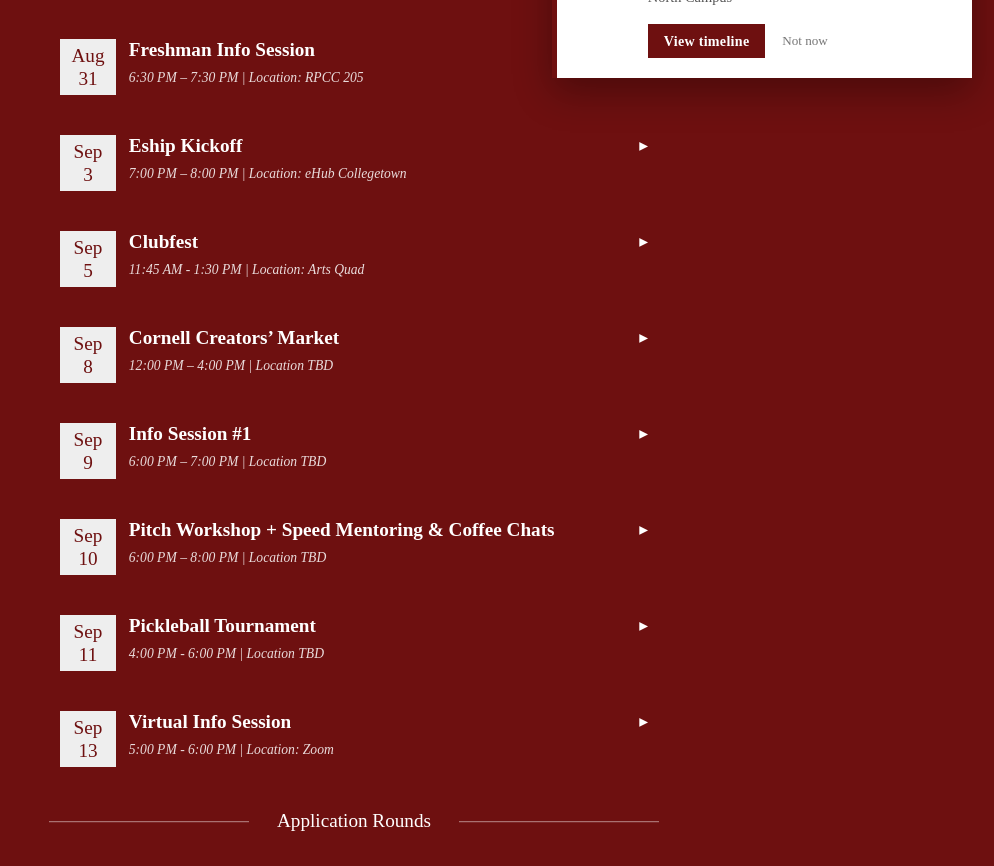
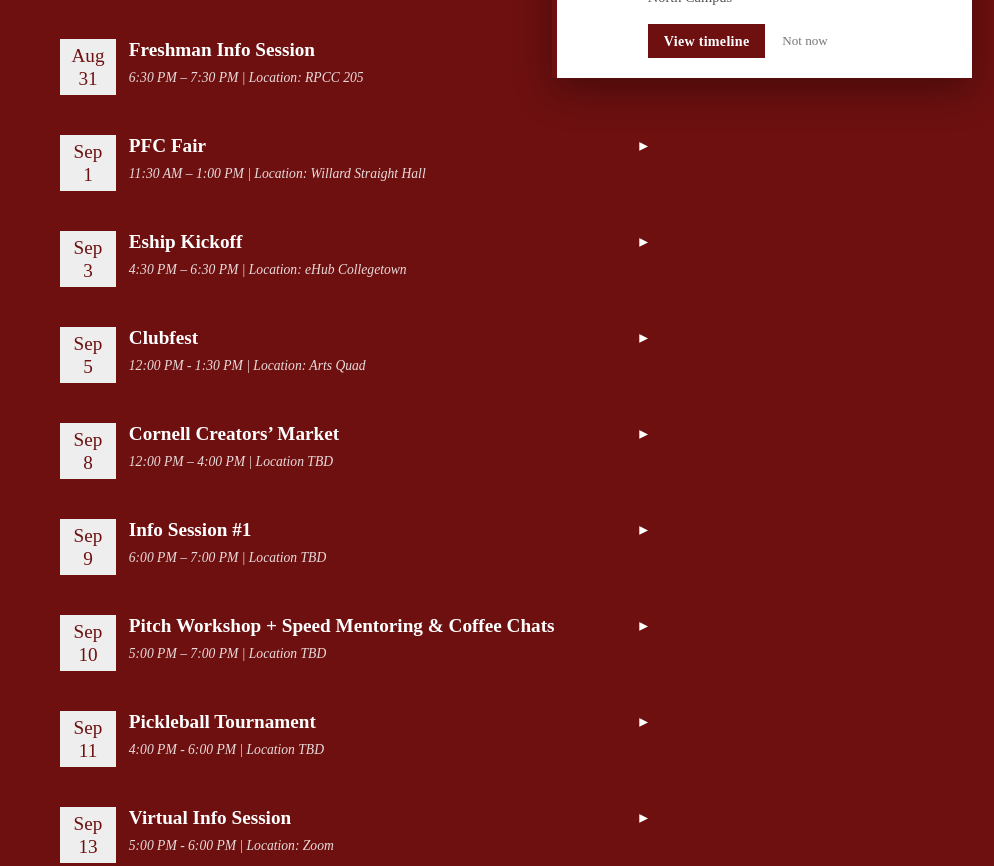
Before and after one commit to entcornell/ent-website, a React (Create React App) app: page /recruitment in a window 1280 px wide. Shown: the part 700-1566 px from the top of the page, without its empty margins (286-1280 px from the left). Built offline with nearby package versions, Linux system fonts and the light colour scheme; a web font is replaced by a local one.

Commit message:
Updated the recruitment timeline for ENT

```diff
--- a/src/components/recruitmentEvents.js
+++ b/src/components/recruitmentEvents.js
@@ -25,15 +25,21 @@ export const recruitmentEvents = [
     body: "ENT information sessions are a great way to learn about the organization. You will hear about the New Member Education process, some fun brotherhood events, current projects, and club culture. Additionally, you will have the opportunity to network to current members at the conclusion of the session. This event is for freshmen only!"
   },
   {
+    date: "Sep 1",
+    title: "PFC Fair",
+    meta: "11:30 AM – 1:00 PM | Location: Willard Straight Hall",
+    body: "Learn about all the pre-professional fraternities that Cornell has to offer. Come to our table to say hello!"
+  },
+  {
     date: "Sep 3",
     title: "Eship Kickoff",
-    meta: "7:00 PM – 8:00 PM | Location: eHub Collegetown",
+    meta: "4:30 PM – 6:30 PM | Location: eHub Collegetown",
     body: "Get an overview of the vast entrepreneurship opportunities available at Cornell, watch eLab pitches, and meet people passionate about entrepreneurship."
   },
   {
     date: "Sep 5",
     title: "Clubfest",
-    meta: "11:45 AM - 1:30 PM | Location: Arts Quad",
+    meta: "12:00 PM - 1:30 PM | Location: Arts Quad",
     body: "Find the ENT booth at Club Fest and speak to our current members to learn more about what makes the organization special!"
   },
   {
@@ -51,7 +57,7 @@ export const recruitmentEvents = [
   {
     date: "Sep 10",
     title: "Pitch Workshop + Speed Mentoring & Coffee Chats",
-    meta: "6:00 PM – 8:00 PM | Location TBD",
+    meta: "5:00 PM – 7:00 PM | Location TBD",
     body: "Work on your pitching skills and talk to our members one-on-one to receive advice on your entrepreneurial endeavors and learn more about ENT! No entrepreneurship experience is necessary."
   },
   {
```
